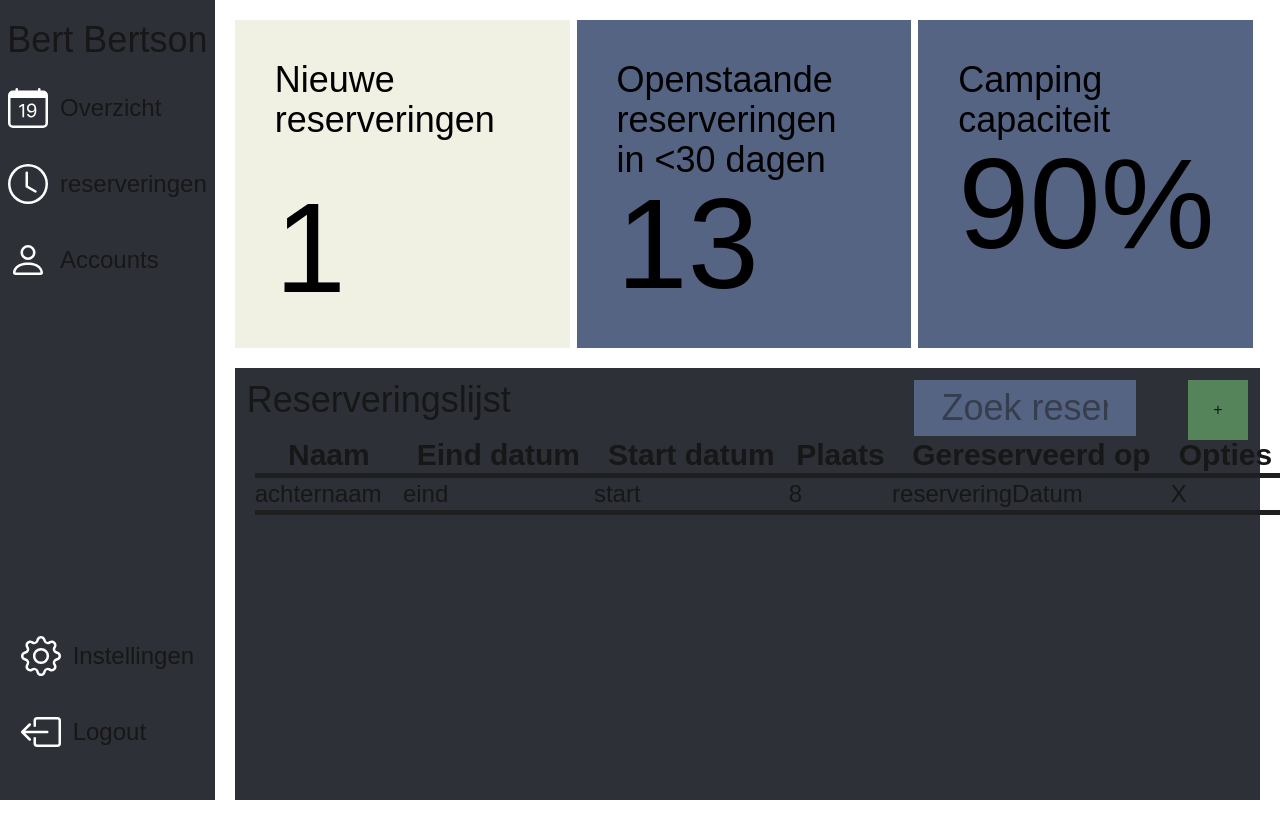
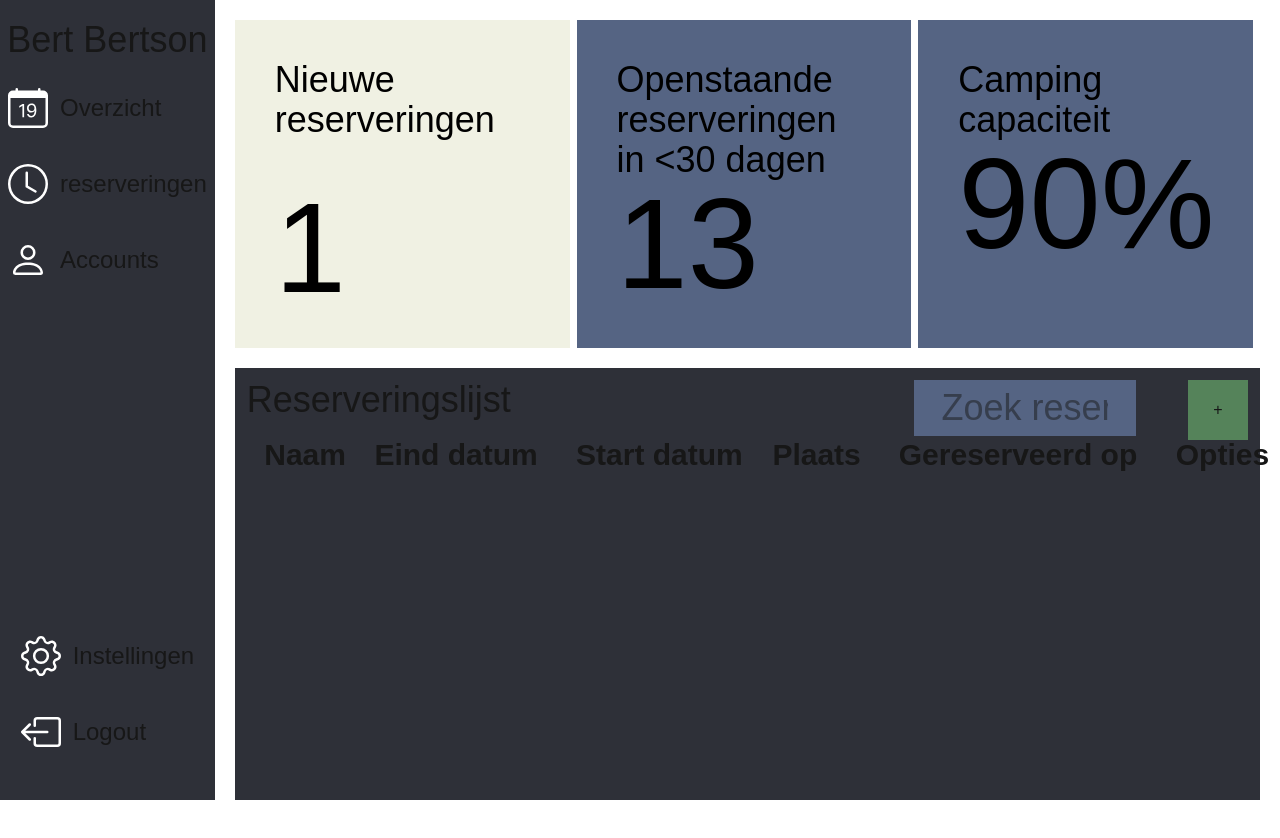
Before and after one commit to Powerboy2015/boer-bert-registratiesysteem, a Next.js app in the folder next.js/: page /reserveringen in a window 1280 px wide. Shown: the top 838 px of the page. Built offline with nearby package versions, Linux system fonts and the light colour scheme.

Commit message:
comments

```diff
--- a/next.js/src/app/reserveringen/NieuweReservering/ReserveringOverlay.tsx
+++ b/next.js/src/app/reserveringen/NieuweReservering/ReserveringOverlay.tsx
@@ -1,102 +1,169 @@
-import { useState } from "react"
+import { useState } from "react";
+import { Reservering } from "../Widgets/Reserveringen";
 
-export default function ReserveringOverlay({ toggle, add }: {
-    toggle: () => void, add: (reservering: {
-        voornaam: string;
-        achternaam: string;
-        telNr: string;
-        adres: string;
-        email: string;
-        plaats: number;
-        DatumAankomst: string;
-        DatumVertrek: string;
-        reserveringDatum: string;
-        reserveringBewerkDatum: string;
-    }) => void
+export default function ReserveringOverlay({
+  toggle,
+  add,
+}: {
+  toggle: () => void;
+  add: (reservering: Reservering) => void;
 }) {
-    const [voornaam, setVoornaam] = useState("")
-    const [achternaam, setAchternaam] = useState("")
-    const [telNr, setTelnr] = useState("")
-    const [adres, setAdres] = useState("")
-    const [email, setEmail] = useState("")
+  const [voornaam, setVoornaam] = useState("");
+  const [achternaam, setAchternaam] = useState("");
+  const [telNr, setTelnr] = useState("");
+  const [adres, setAdres] = useState("");
+  const [email, setEmail] = useState("");
 
-    const [DatumVertrek, setDatumVertrek] = useState("")
-    const [DatumAankomst, setDatumAankomst] = useState("")
-    const [plaats, setPlaats] = useState(Number)
-    const [gereserveerdDatum, setGereserveerdDatum] = useState("")
-
+  const [DatumVertrek, setDatumVertrek] = useState("");
+  const [DatumAankomst, setDatumAankomst] = useState("");
+  const [plaats, setPlaats] = useState(Number);
+  const [gereserveerdDatum, setGereserveerdDatum] = useState("");
 
   function handleClick() {
     add({
-            voornaam: voornaam,
-            achternaam: achternaam,
+      UserData_ID: 1,
+      Voornaam: voornaam,
+      Achternaam: achternaam,
       telNr: telNr,
       adres: adres,
       email: email,
-            plaats: plaats,
+      PlaatsNummer: plaats,
       DatumAankomst: DatumAankomst,
       DatumVertrek: DatumVertrek,
       reserveringDatum: gereserveerdDatum,
-            reserveringBewerkDatum: "2025-10-11"
-        })
-        toggle()
-        setGereserveerdDatum(Date.now().toString())
+      reserveringBewerkDatum: "2025-10-11",
+    });
+    toggle();
+    setGereserveerdDatum(Date.now().toString());
   }
-
 
   return (
     <>
       <div className="fixed flex h-full w-full left-0 justify-center items-center bg-gray-500/90">
         <div className="bg-[#2E3038] h-1/2 w-1/2 grid relative min-w-fit min-h-fit p-10">
-                    <button className="absolute top-4 right-4" onClick={() => toggle()}>X</button>
+          <button className="absolute top-4 right-4" onClick={() => toggle()}>
+            X
+          </button>
           <div className="grid justify-center grid-cols-2 text-white">
             <div className="flex flex-col m-2 ">
-                            <label className="bg-[#1F1F21] p-1 w-fit mx-2 -my-1 z-1 text-[10px]" htmlFor="Start datum">Aankomst datum</label>
-                            <input onChange={(e) => setDatumAankomst(e.target.value)} type="date" className="bg-[#556483] " />
+              <label
+                className="bg-[#1F1F21] p-1 w-fit mx-2 -my-1 z-1 text-[10px]"
+                htmlFor="Start datum"
+              >
+                Aankomst datum
+              </label>
+              <input
+                onChange={(e) => setDatumAankomst(e.target.value)}
+                type="date"
+                className="bg-[#556483] "
+              />
             </div>
             <div className="flex flex-col m-2 ">
-                            <label className="bg-[#1F1F21] p-1 w-fit mx-2 -my-1 z-1 text-[10px]" htmlFor="Plaats">Plaats</label>
-                            <input onChange={(e) => setPlaats(Number(e.target.value))} type="number" className="bg-[#556483]" />
+              <label
+                className="bg-[#1F1F21] p-1 w-fit mx-2 -my-1 z-1 text-[10px]"
+                htmlFor="Plaats"
+              >
+                Plaats
+              </label>
+              <input
+                onChange={(e) => setPlaats(Number(e.target.value))}
+                type="number"
+                className="bg-[#556483]"
+              />
             </div>
             <div className="flex flex-col m-2 ">
-                            <label className="bg-[#1F1F21] p-1 w-fit mx-2 -my-1 z-1 text-[10px]" htmlFor="Eind datum">Vertrek datum</label>
-                            <input onChange={(e) => setDatumVertrek(e.target.value)} type="date" className="bg-[#556483]" />
+              <label
+                className="bg-[#1F1F21] p-1 w-fit mx-2 -my-1 z-1 text-[10px]"
+                htmlFor="Eind datum"
+              >
+                Vertrek datum
+              </label>
+              <input
+                onChange={(e) => setDatumVertrek(e.target.value)}
+                type="date"
+                className="bg-[#556483]"
+              />
             </div>
           </div>
           <div className="grid justify-center grid-cols-2 text-white">
-
             <div className="flex flex-col m-2 ">
-                            <label className="bg-[#1F1F21] p-1 w-fit mx-2 -my-1 z-1 text-[10px]" htmlFor="Naam">Voornaam:</label>
-                            <input onChange={(e) => setVoornaam(e.target.value)} type="text" className="bg-[#556483]" />
+              <label
+                className="bg-[#1F1F21] p-1 w-fit mx-2 -my-1 z-1 text-[10px]"
+                htmlFor="Naam"
+              >
+                Voornaam:
+              </label>
+              <input
+                onChange={(e) => setVoornaam(e.target.value)}
+                type="text"
+                className="bg-[#556483]"
+              />
             </div>
             <div className="flex flex-col m-2 ">
-                            <label className="bg-[#1F1F21] p-1 w-fit mx-2 -my-1 z-1 text-[10px]" htmlFor="Naam">Achternaam:</label>
-                            <input onChange={(e) => setAchternaam(e.target.value)} type="text" className="bg-[#556483]" />
+              <label
+                className="bg-[#1F1F21] p-1 w-fit mx-2 -my-1 z-1 text-[10px]"
+                htmlFor="Naam"
+              >
+                Achternaam:
+              </label>
+              <input
+                onChange={(e) => setAchternaam(e.target.value)}
+                type="text"
+                className="bg-[#556483]"
+              />
             </div>
 
             <div className="flex flex-col m-2 ">
-                            <label className="bg-[#1F1F21] p-1 w-fit mx-2 -my-1 z-1 text-[10px]" htmlFor="Naam">TelNr:</label>
-                            <input onChange={(e) => setTelnr(e.target.value)} type="text" className="bg-[#556483]" />
+              <label
+                className="bg-[#1F1F21] p-1 w-fit mx-2 -my-1 z-1 text-[10px]"
+                htmlFor="Naam"
+              >
+                TelNr:
+              </label>
+              <input
+                onChange={(e) => setTelnr(e.target.value)}
+                type="text"
+                className="bg-[#556483]"
+              />
             </div>
             <div className="flex flex-col m-2 ">
-                            <label className="bg-[#1F1F21] p-1 w-fit mx-2 -my-1 z-1 text-[10px]" htmlFor="Naam">Adres:</label>
-                            <input onChange={(e) => setAdres(e.target.value)} type="text" className="bg-[#556483]" />
+              <label
+                className="bg-[#1F1F21] p-1 w-fit mx-2 -my-1 z-1 text-[10px]"
+                htmlFor="Naam"
+              >
+                Adres:
+              </label>
+              <input
+                onChange={(e) => setAdres(e.target.value)}
+                type="text"
+                className="bg-[#556483]"
+              />
             </div>
             <div className="flex flex-col m-2 ">
-                            <label className="bg-[#1F1F21] p-1 w-fit mx-2 -my-1 z-1 text-[10px]" htmlFor="Naam">email:</label>
-                            <input onChange={(e) => setEmail(e.target.value)} type="text" className="bg-[#556483]" />
-
+              <label
+                className="bg-[#1F1F21] p-1 w-fit mx-2 -my-1 z-1 text-[10px]"
+                htmlFor="Naam"
+              >
+                email:
+              </label>
+              <input
+                onChange={(e) => setEmail(e.target.value)}
+                type="text"
+                className="bg-[#556483]"
+              />
             </div>
-                        <button onClick={() => handleClick()} className="bg-[#55835A] p-2 absolute bottom-3 left-2/5">Opslaan</button>
+            <button
+              onClick={() => handleClick()}
+              className="bg-[#55835A] p-2 absolute bottom-3 left-2/5"
+            >
+              Opslaan
+            </button>
           </div>
         </div>
       </div>
     </>
-
-
-    )
+  );
 }
-
 
 /*
 
--- a/next.js/src/app/reserveringen/Widgets/Reserveringen.tsx
+++ b/next.js/src/app/reserveringen/Widgets/Reserveringen.tsx
@@ -1,29 +1,32 @@
 import ReserveringOverlay from "../NieuweReservering/ReserveringOverlay";
 import { useState } from "react";
 
+/* Interface voor alle types van de variabelen */
+export interface Reservering {
+  UserData_ID: number;
+  Voornaam: string;
+  Achternaam: string;
+  telNr: string;
+  adres: string;
+  email: string;
+  PlaatsNummer: number;
+  DatumAankomst: string;
+  DatumVertrek: string;
+  reserveringDatum: string;
+  reserveringBewerkDatum: string;
+}
+
 export default function Reserveringen() {
-  const [reserveringen, setReserveringen] = useState([
-    {
-      UserData_ID: 1,
-      Voornaam: "voornaam",
-      Achternaam: "achternaam",
-      telNr: "telNr",
-      adres: "adres",
-      email: "email",
-      PlaatsNummer: 8,
-      DatumAankomst: "start",
-      DatumVertrek: "eind",
-      reserveringDatum: "reserveringDatum",
-      reserveringBewerkDatum: "reserveringBewerkDatum",
-    },
-  ]);
+  /* UseState voor de array van alle reserveringen */
+  const [reserveringen, setReserveringen] = useState<Reservering[]>([]);
+  /*UseState voor de overlay, true = overlay showed false = hidden */
+  const [overlay, setOverlay] = useState<boolean>(false);
 
-  const [overlay, setOverlay] = useState(false);
-
+  /* Toggle overlay */
   function toggleOverlay() {
     setOverlay(!overlay);
   }
-
+  /* functie voor het verwijderen van reservering, verwijderd de reservering met index nr */
   function handleDeleteReservering(RemoveIndex: number) {
     console.log(RemoveIndex);
     const newReserveringen = reserveringen.filter(
@@ -31,42 +34,36 @@ export default function Reserveringen() {
     );
     setReserveringen(newReserveringen);
   }
+  /*Pak de date van vandaag */
+  const d = new Date(Date.now());
 
-  const d = new Date(Date.now());
+  /*Functie om een reservering toe te voegen */
   function addReservering({
-    voornaam,
-    achternaam,
+    UserData_ID,
+    Voornaam,
+    Achternaam,
     telNr,
     adres,
     email,
-    plaats,
+    PlaatsNummer,
     DatumAankomst,
     DatumVertrek,
     reserveringBewerkDatum,
-  }: {
-    voornaam: string;
-    achternaam: string;
-    telNr: string;
-    adres: string;
-    email: string;
-    plaats: number;
-    DatumAankomst: string;
-    DatumVertrek: string;
-    reserveringBewerkDatum: string;
-  }) {
+  }: Reservering) {
     const nieuw = {
-      UserData_ID: 1,
-      Voornaam: voornaam,
-      Achternaam: achternaam,
+      UserData_ID: UserData_ID,
+      Voornaam: Voornaam,
+      Achternaam: Achternaam,
       telNr: telNr,
       adres: adres,
       email: email,
-      PlaatsNummer: plaats,
+      PlaatsNummer: PlaatsNummer,
       DatumAankomst: DatumAankomst,
       DatumVertrek: DatumVertrek,
       reserveringDatum: d.toDateString(),
-      reserveringBewerkDatum: reserveringBewerkDatum,
+      reserveringBewerkDatum: d.toDateString(),
     };
+    /*Set reserveringen op wat er nu staat in reserveringen + de nieuwe reserverign */
     setReserveringen([...reserveringen, nieuw]);
   }
 
```
Lines whose indentation alone changed are shown as unchanged.
